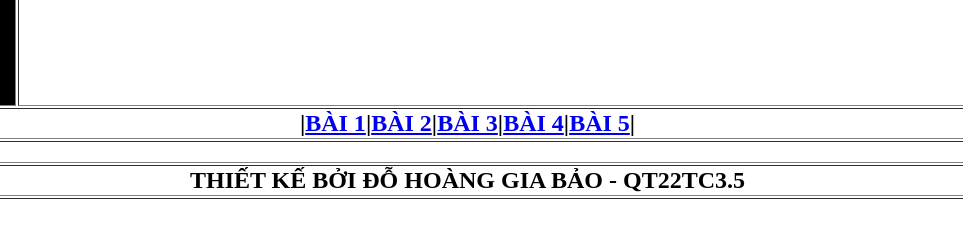
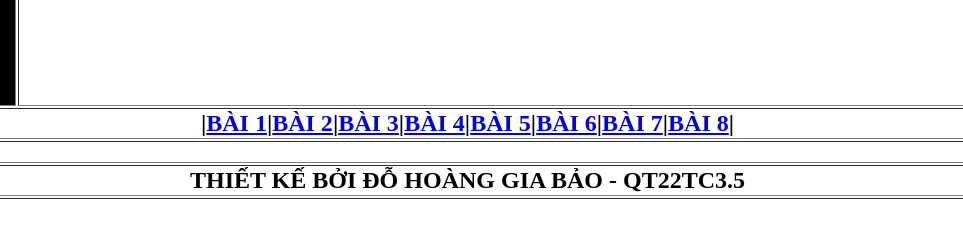
Before and after one commit to dobao207/dobao207, a plain HTML site: page index.HTML in a window 1280 px wide. Shown: the part 179-414 px from the top of the page, 317-1280 px from the left. Drawn offline with Linux system fonts and the light colour scheme.

Commit message:
Update index.HTML

```diff
--- a/index.HTML
+++ b/index.HTML
@@ -20,7 +20,7 @@ body {
       <p>&nbsp;</p></td>
     </tr>
     <tr>
-      <td colspan="2" bgcolor="#FFFFFF" style="text-align: center; font-size: 24px;"><strong>|<a href="../bài tập/bai 1/index.html">BÀI 1</a>|<a href="bai02/index.html">BÀI 2</a>|<a href="bai03/index.html">BÀI 3</a>|<a href="bai04/index.html">BÀI 4</a>|<a href="bai05/bai 5.html">BÀI 5</a><span style="text-align: center">|</span></strong></td>
+      <td colspan="2" bgcolor="#FFFFFF" style="text-align: center; font-size: 24px;"><strong>|<a href="../bài tập/bai 1/index.html">BÀI 1</a>|<a href="bai02/index.html">BÀI 2</a>|<a href="bai03/index.html">BÀI 3</a>|<a href="bai04/index.html">BÀI 4</a>|<a href="bai05/bai 5.html">BÀI 5</a><span style="text-align: center">|<a href="../bai2.1/index.html">BÀI 6</a>|<a href="../bai2.2/index.html">BÀI 7</a>|<a href="../bai2.3/index.html">BÀI 8</a>|</span></strong></td>
     </tr>
     <tr>
       <td colspan="2" style="text-align: center">&nbsp;</td>
```
